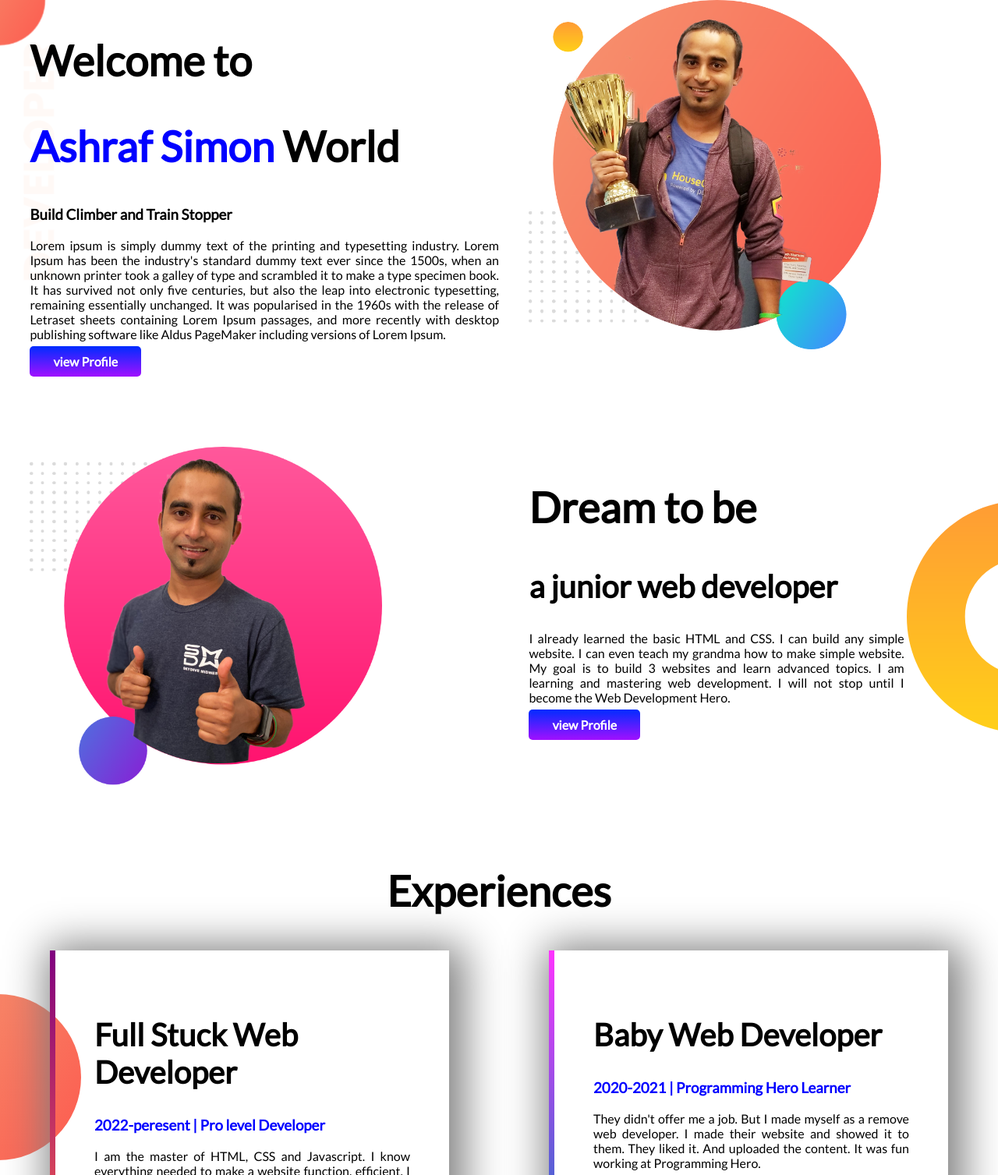
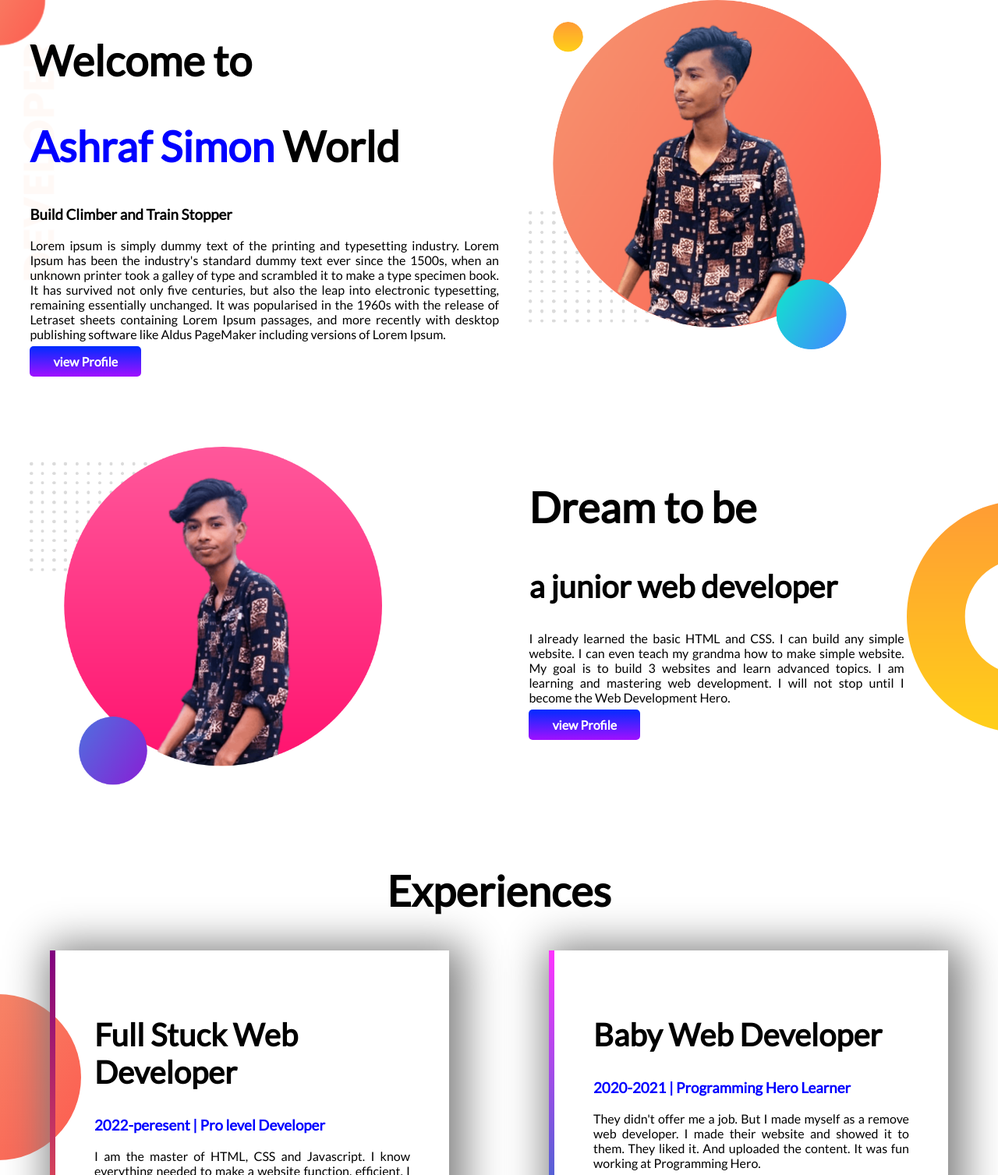
Before and after one commit to Md-Ashraf-simon/My-Portfolio, a plain HTML site: page index.html in a window 1280 px wide. Shown: the top 1507 px of the page at 78% size. Drawn offline with Linux system fonts and the light colour scheme.

Commit message:
img change

```diff
--- a/index.html
+++ b/index.html
@@ -35,12 +35,12 @@
             <a class="ancor-btn" target="_blank" href="https://www.facebook.com/mdashraf.shikthar">view Profile</a>
         </div>
         <div class="child-1">
-            <img src="img/jhankar.png" alt="">
+            <img src="img/first.bg.png" alt="">
         </div>
     </section>
     <section class="area-2 S-class">
         <div class="child-1">
-            <img src="img/jhankar2.png " alt="">
+            <img src="img/my-bg2 (1).png " alt="">
         </div>
         <div class="child-1">
             <h1>Dream to be</h1>
```
Also changed, not shown: img/first.bg.png (added), img/jhankar.png (deleted), img/jhankar2.png (deleted), img/my-bg.png (deleted), img/my-bg2 (1).png (added), img/my-bg2.png (deleted).
